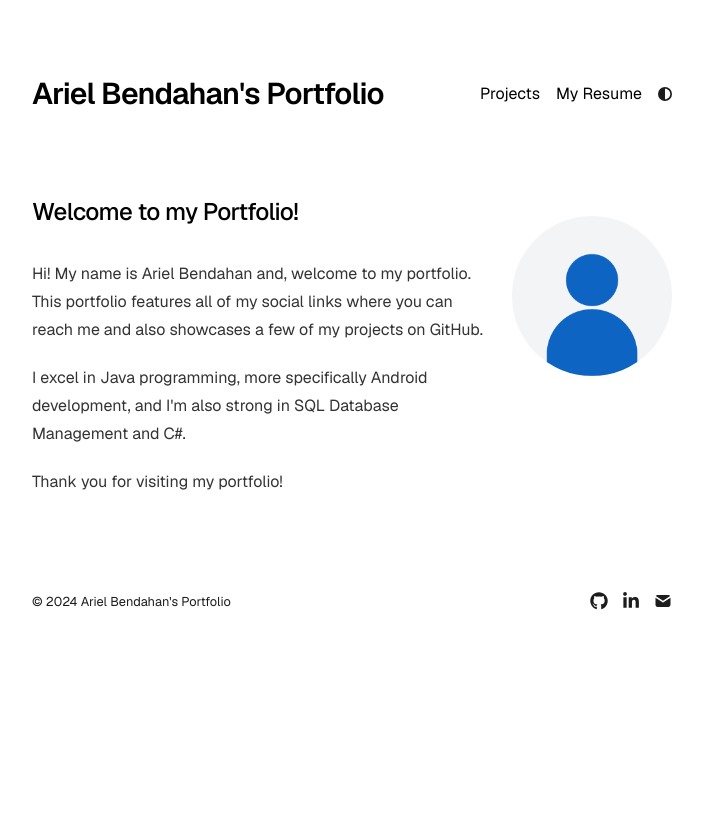
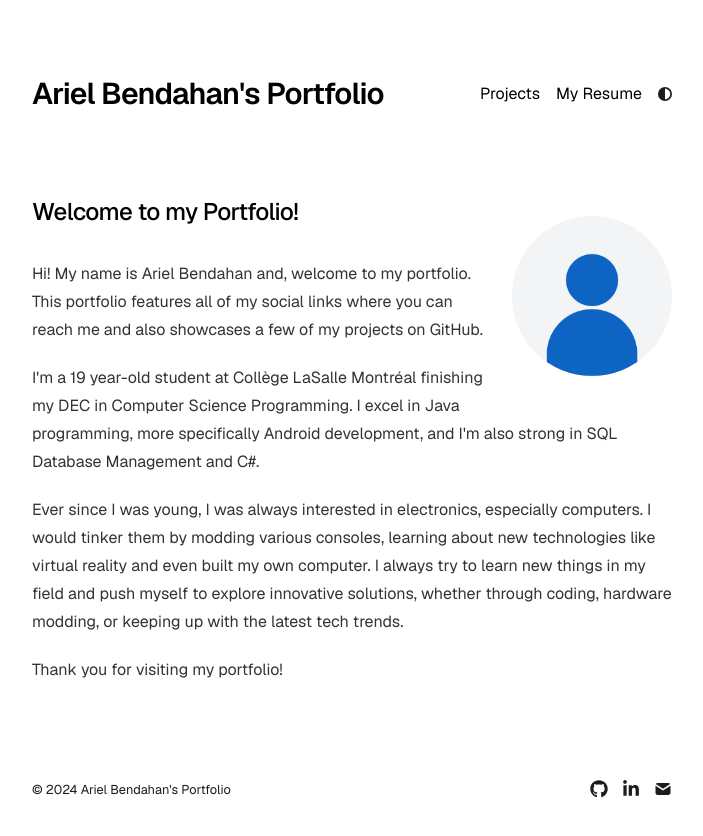
Before and after one commit to arielbendahan/vercel-portfolio, a Next.js app: page / in a window 1280 px wide. Shown: the top 836 px of the page, without its empty margins (288-991 px from the left). Before the commit the page ends 800 px from the top, so only its background shows below. Built offline with nearby package versions, Linux system fonts and the light colour scheme.

Commit message:
Update page.tsx

```diff
--- a/app/page.tsx
+++ b/app/page.tsx
@@ -25,7 +25,13 @@ export default function Page() {
           and also showcases a few of my projects on GitHub.
         </p>
         <p>
+          I'm a 19 year-old student at Collège LaSalle Montréal finishing my DEC in Computer Science Programming.
           I excel in Java programming, more specifically Android development, and I'm also strong in SQL Database Management and C#.
+        </p>
+        <p>
+          Ever since I was young, I was always interested in electronics, especially computers. I would tinker them by modding various consoles, learning about new
+          technologies like virtual reality and even built my own computer. I always try to learn new things in my field and push myself
+          to explore innovative solutions, whether through coding, hardware modding, or keeping up with the latest tech trends.
         </p>
         <p>
           Thank you for visiting my portfolio!
```
